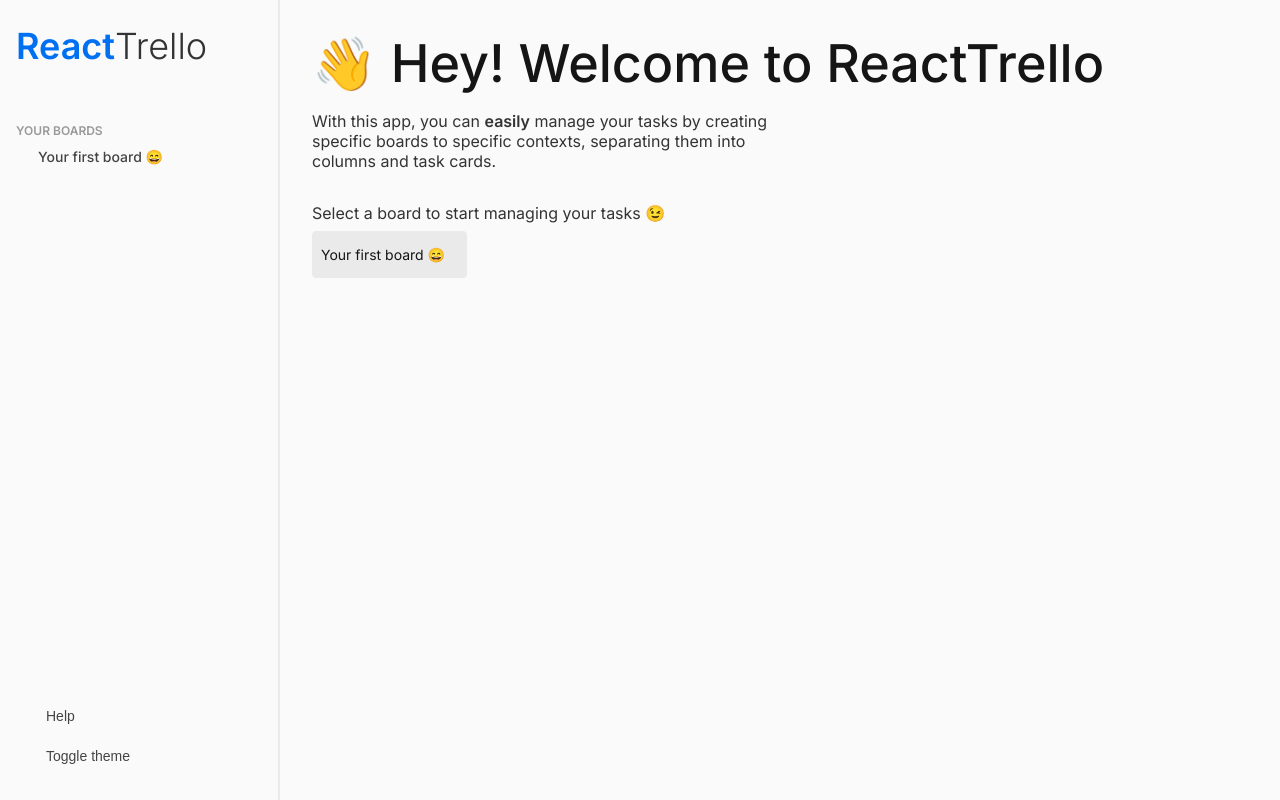
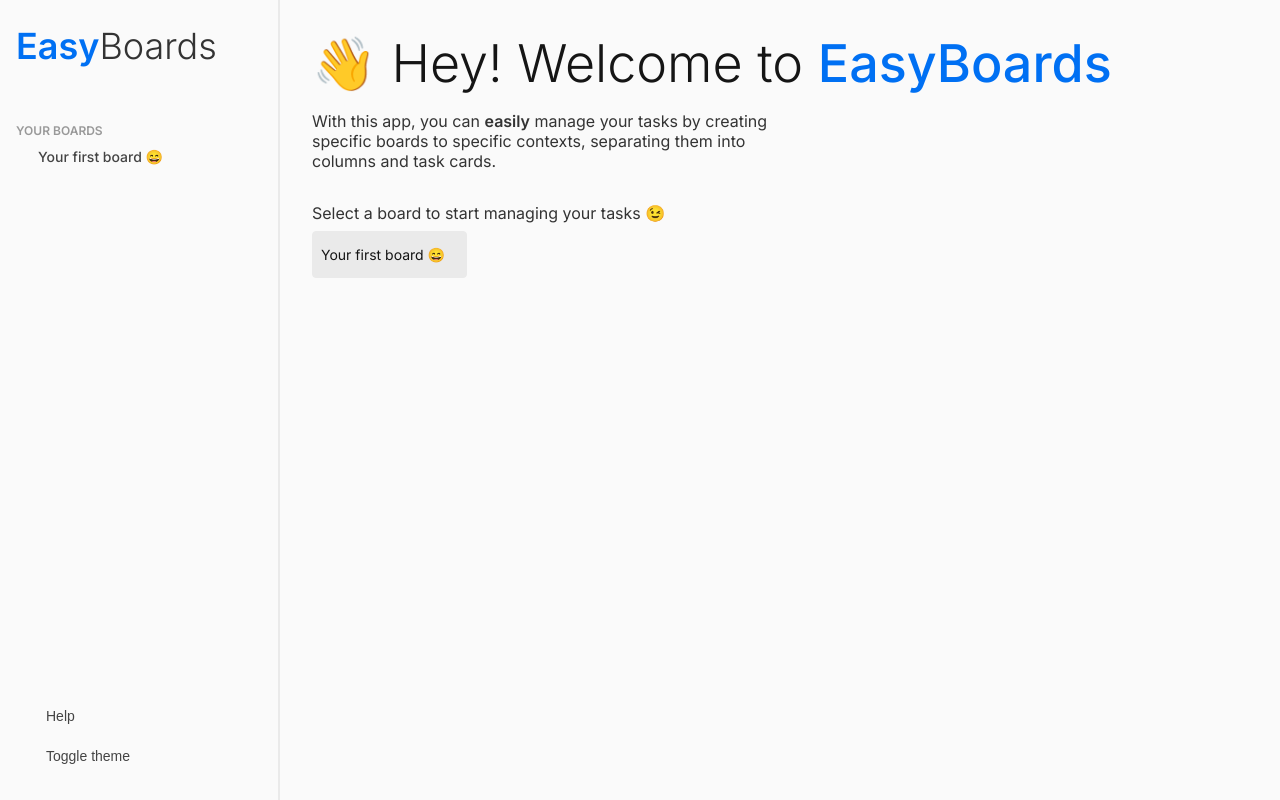
Before and after one commit to Venus718/Boards-drag-drop-, a Next.js app: page / in a window 1280 px wide. Built offline with nearby package versions, Linux system fonts and the light colour scheme; some icons are missing.

Commit message:
refactor: rename app to EasyBoards

```diff
--- a/src/components/SidebarMenu/SidebarMenu.tsx
+++ b/src/components/SidebarMenu/SidebarMenu.tsx
@@ -81,8 +81,8 @@ export default function SidebarMenu({ useBoardsList, toggleTheme, setBoards }: S
       <S.Logo>
         <Link href='/'>
           <a>
-            <span className='blue'>React</span>
-            <span className='secondary'>Trello</span>
+            <span className='blue'>Easy</span>
+            <span className='secondary'>Boards</span>
           </a>
         </Link>
       </S.Logo>
--- a/src/constants/local-storage-keys.ts
+++ b/src/constants/local-storage-keys.ts
@@ -1,3 +1,3 @@
-export const BOARDS_KEY = '@reacttrello:boards';
+export const BOARDS_KEY = '@easyboards:boards';
 
-export const CURRENT_THEME_KEY = '@reacttrello:current_theme';
+export const CURRENT_THEME_KEY = '@easyboards:current_theme';
--- a/src/pages/_app.tsx
+++ b/src/pages/_app.tsx
@@ -38,7 +38,7 @@ export default function App({ Component, pageProps }: AppProps) {
           name='description'
           content='A website where you can create boards to manage your tasks'
         />
-        <title>ReactTrello</title>
+        <title>EasyBoards</title>
       </Head>
 
       <ThemeProvider theme={themes[currentTheme]}>
--- a/src/templates/Home/Home.styles.ts
+++ b/src/templates/Home/Home.styles.ts
@@ -8,10 +8,15 @@ export const Wrapper = styled.div`
 export const Title = styled.h2`
   ${({ theme }) => css`
     font-size: ${theme.font.sizes.huge};
-    font-weight: ${theme.font.medium};
+    font-weight: ${theme.font.light};
     color: ${theme.colors.secondary.accent3};
     margin-bottom: ${(p) => p.theme.spacings.xsmall};
     white-space: nowrap;
+
+    strong {
+      font-weight: ${theme.font.medium};
+      color: ${theme.colors.success.default};
+    }
   `}
 `;
 
--- a/src/templates/Home/Home.tsx
+++ b/src/templates/Home/Home.tsx
@@ -9,11 +9,13 @@ export default function Home() {
   return (
     <>
       <Head>
-        <title>ReactTrello - Home</title>
+        <title>EasyBoards | Home</title>
       </Head>
 
       <S.Wrapper>
-        <S.Title>👋 Hey! Welcome to ReactTrello</S.Title>
+        <S.Title>
+          👋 Hey! Welcome to <strong>EasyBoards</strong>
+        </S.Title>
 
         <S.Description>
           With this app, you can <strong>easily</strong> manage your tasks by creating specific
```
Also changed, not shown: 2 other files (tests, documents, lock files or other folders).
